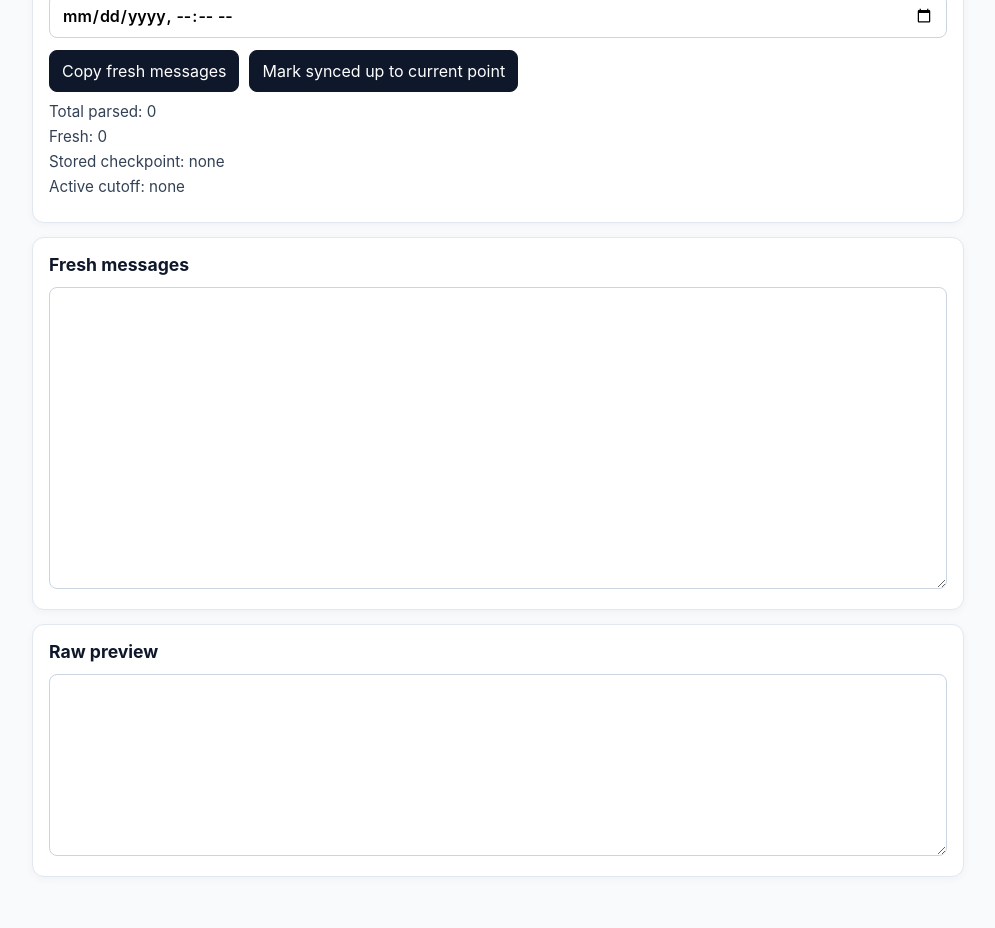
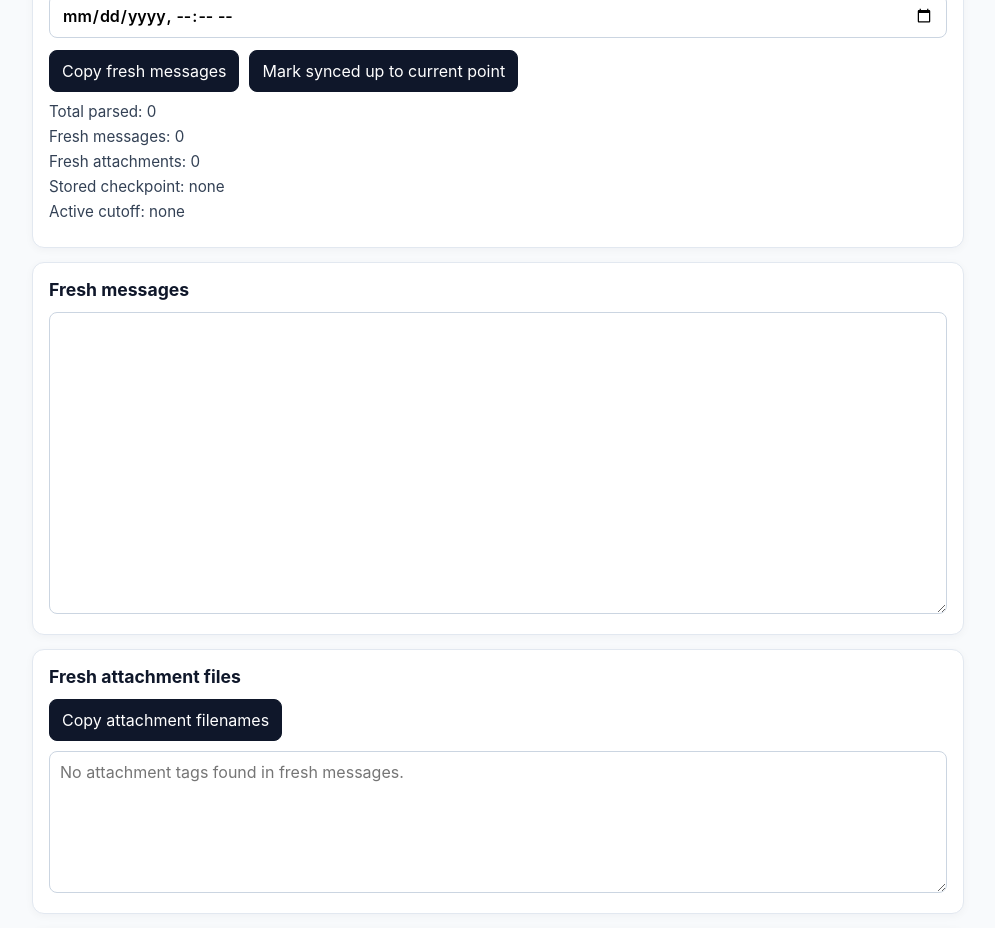
Before and after one commit to Solar-Punk-Futures/whatsapp-sync-delta, a React (Vite) app: page / in a window 1280 px wide. Shown: the part 320-1248 px from the top of the page, without its empty margins (142-1137 px from the left). Built offline with nearby package versions, Linux system fonts and the light colour scheme.

Commit message:
Add fresh attachment filename list for new messages

```diff
--- a/src/App.tsx
+++ b/src/App.tsx
@@ -99,6 +99,16 @@ function toDatetimeLocalValue(date: Date): string {
   return `${date.getFullYear()}-${pad(date.getMonth() + 1)}-${pad(date.getDate())}T${pad(date.getHours())}:${pad(date.getMinutes())}`
 }
 
+function extractAttachmentNames(text: string): string[] {
+  const matches = text.matchAll(/<attached:\s*([^>]+)>/gi)
+  const names: string[] = []
+  for (const match of matches) {
+    const fileName = (match[1] ?? '').trim()
+    if (fileName) names.push(fileName)
+  }
+  return names
+}
+
 function App() {
   const [chatName, setChatName] = useState('ACME x SPF Aadi Villa')
   const [rawText, setRawText] = useState('')
@@ -131,6 +141,16 @@ function App() {
       .join('\n')
   }, [freshMessages])
 
+  const freshAttachments = useMemo(() => {
+    const deduped = new Set<string>()
+    for (const msg of freshMessages) {
+      for (const fileName of extractAttachmentNames(msg.text)) deduped.add(fileName)
+    }
+    return [...deduped]
+  }, [freshMessages])
+
+  const freshAttachmentsText = useMemo(() => freshAttachments.join('\n'), [freshAttachments])
+
   const onUpload = async (file: File | null) => {
     if (!file) return
     const text = await file.text()
@@ -160,6 +180,15 @@ function App() {
     }
     await navigator.clipboard.writeText(freshText)
     setStatus(`Copied ${freshMessages.length} fresh messages.`)
+  }
+
+  const copyFreshAttachments = async () => {
+    if (!freshAttachmentsText.trim()) {
+      setStatus('No fresh attachments to copy.')
+      return
+    }
+    await navigator.clipboard.writeText(freshAttachmentsText)
+    setStatus(`Copied ${freshAttachments.length} attachment filenames.`)
   }
 
   return (
@@ -194,7 +223,8 @@ function App() {
 
         <div className="stats">
           <span>Total parsed: {messages.length}</span>
-          <span>Fresh: {freshMessages.length}</span>
+          <span>Fresh messages: {freshMessages.length}</span>
+          <span>Fresh attachments: {freshAttachments.length}</span>
           <span>Stored checkpoint: {checkpoints[chatName] ? new Date(checkpoints[chatName]).toLocaleString() : 'none'}</span>
           <span>Active cutoff: {lastSyncedAt ? toDatetimeLocalValue(lastSyncedAt) : 'none'}</span>
         </div>
@@ -208,6 +238,19 @@ function App() {
       </section>
 
       <section className="card">
+        <h2>Fresh attachment files</h2>
+        <div className="row">
+          <button onClick={copyFreshAttachments}>Copy attachment filenames</button>
+        </div>
+        <textarea
+          readOnly
+          value={freshAttachmentsText}
+          rows={Math.max(6, Math.min(14, freshAttachments.length + 2))}
+          placeholder="No attachment tags found in fresh messages."
+        />
+      </section>
+
+      <section className="card">
         <h2>Raw preview</h2>
         <textarea readOnly value={rawText} rows={8} />
       </section>
```
